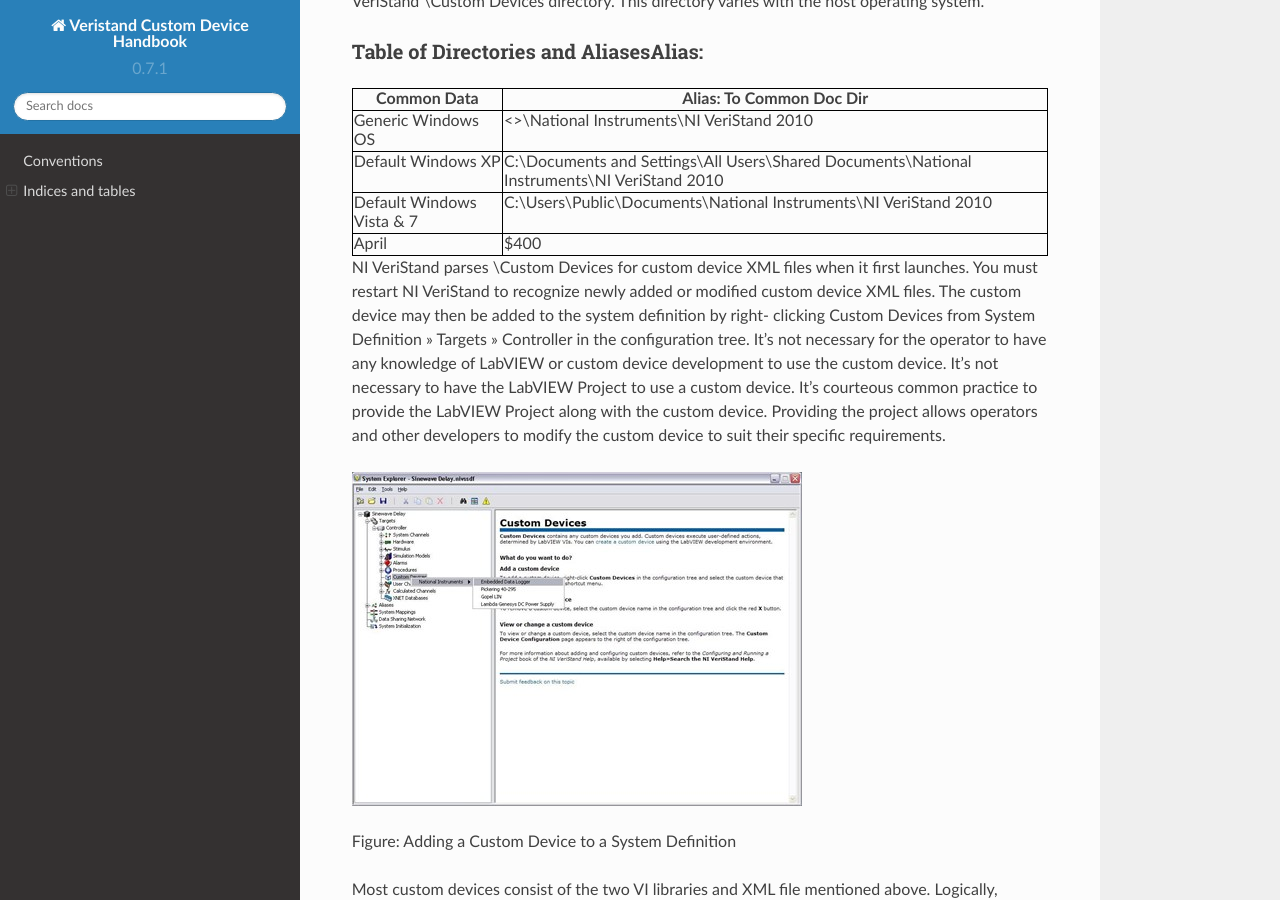
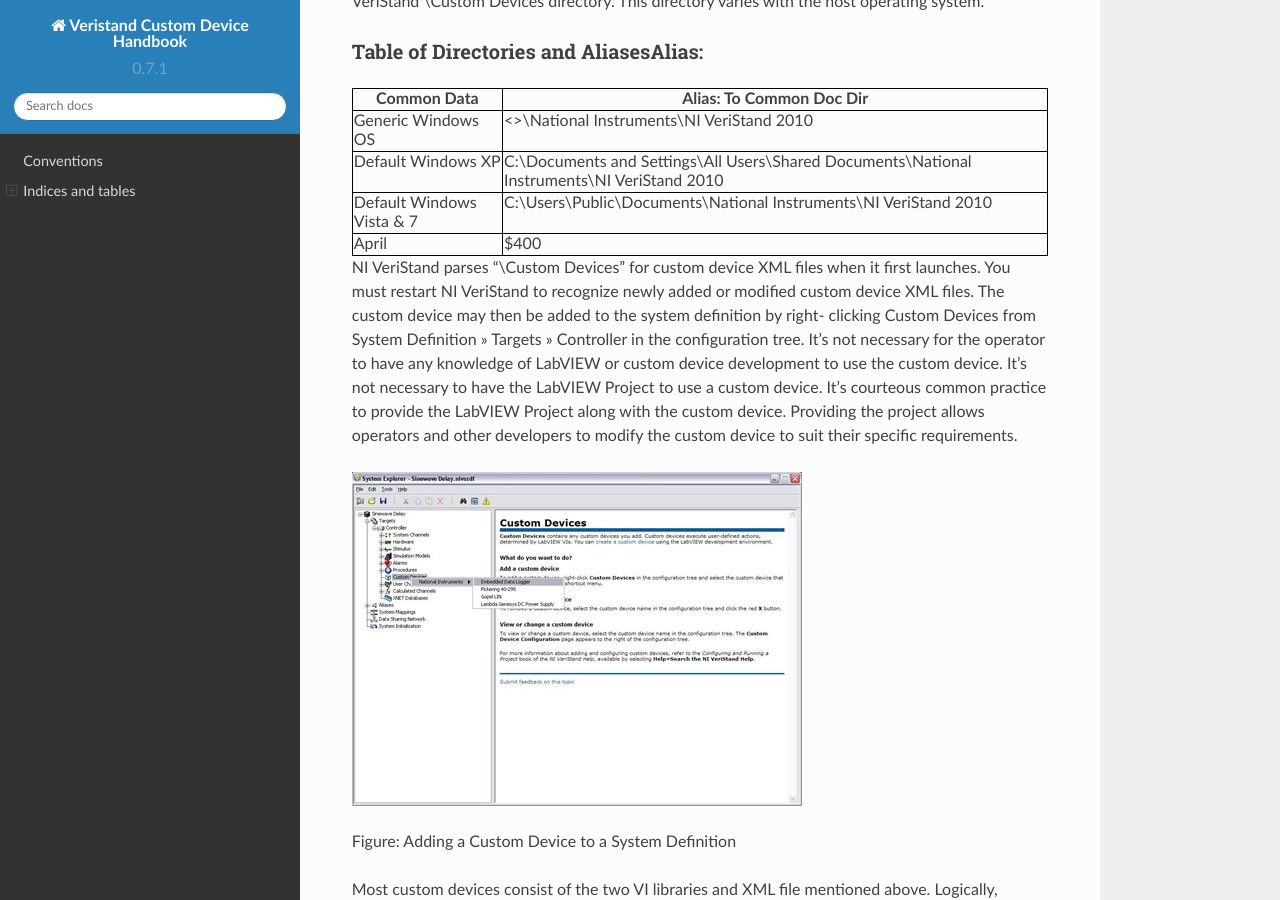
Before and after one commit to ni/niveristand-custom-device-handbook, a Sphinx documentation site: the page built from docs/Custom_Device_Framework.md, in a window 1280 px wide and 900 px high, scrolled down 2071 px. Built offline with Sphinx 7.4.7 and the Read the Docs theme 2.0.0, drawn with Linux system fonts in a browser that asks for light colours.

Commit message:
commit 20

```diff
--- a/docs/Custom_Device_Framework.md
+++ b/docs/Custom_Device_Framework.md
@@ -90,12 +90,10 @@
 
 
 
-
-
-NI VeriStand parses <Common Data>\Custom Devices for custom device XML files when it first launches. You must restart NI VeriStand to recognize newly added or modified custom device XML files. The custom device may then be added to the system definition by right- clicking Custom Devices from System Definition » Targets » Controller in the configuration tree.
+NI VeriStand parses "<Common Data>\Custom Devices" for custom device XML files when it first launches. You must restart NI VeriStand to recognize newly added or modified custom device XML files. The custom device may then be added to the system definition by right- clicking Custom Devices from System Definition » Targets » Controller in the configuration tree.
 It’s not necessary for the operator to have any knowledge of LabVIEW or custom device development to use the custom device. It’s not necessary to have the LabVIEW Project to use a custom device. It’s courteous common practice to provide the LabVIEW Project along with the custom device. Providing the project allows operators and other developers to modify the custom device to suit their specific requirements.
 
-![Figure: Adding a Custom Device to a System Definition](images/Picture4.jpg)
+![                            Figure: Adding a Custom Device to a System Definition](images/Picture4.jpg)
 
 
 Figure: Adding a Custom Device to a System Definition
```
